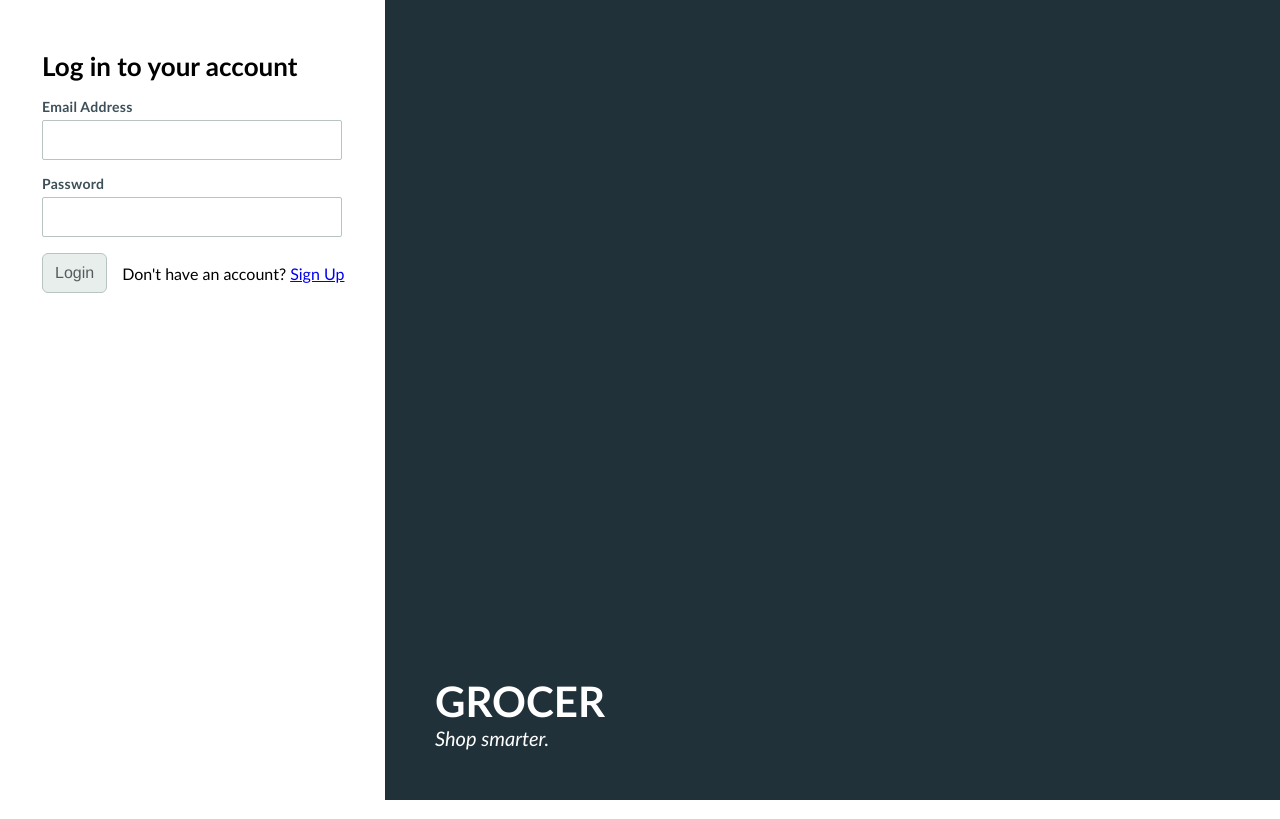
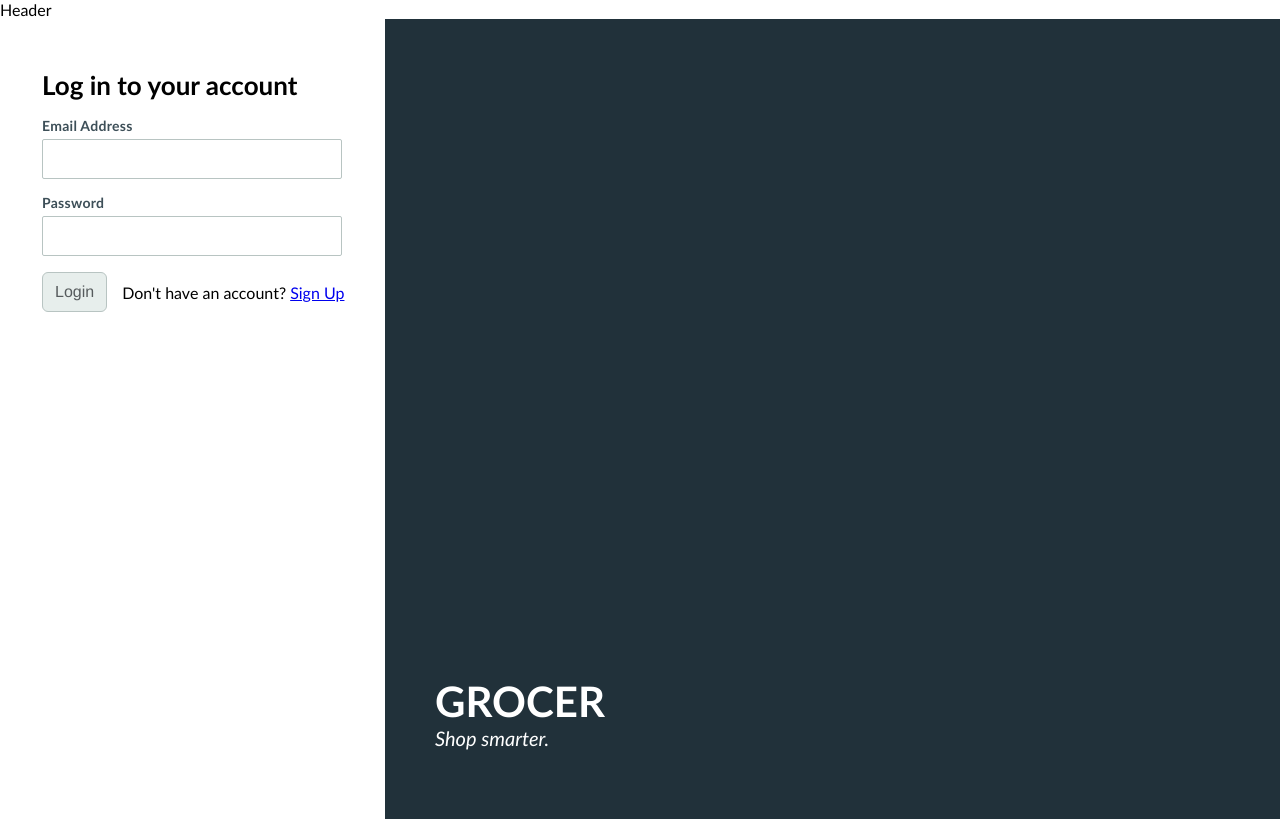
Before and after one commit to jim-cosgrave-web/next-starter, a Next.js app: page /login in a window 1280 px wide. Built offline with nearby package versions, Linux system fonts and the light colour scheme.

Commit message:
Added layout components

```diff
--- /dev/null
+++ b/components/Layout/Header.tsx
@@ -0,0 +1,11 @@
+import React from 'react';
+
+const Header = () => {
+    return (
+        <div>
+            <div>Header</div>
+        </div>
+    );
+};
+
+export default Header;
--- /dev/null
+++ b/components/Layout/Layout.tsx
@@ -0,0 +1,13 @@
+import React from 'react';
+import Header from './Header';
+
+const Layout = ({children}) => {
+    return (
+        <div>
+            <Header />
+            {children}
+        </div>
+    );
+};
+
+export default Layout;
--- a/pages/_app.js
+++ b/pages/_app.js
@@ -1,7 +1,11 @@
-// import '../main.css'
+import Layout from '../components/Layout/Layout';
 import './../public/styles/main.scss';
 
 // This default export is required in a new `pages/_app.js` file.
 export default function MyApp({ Component, pageProps }) {
-    return <Component {...pageProps} />
+    return (
+        <Layout>
+            <Component {...pageProps} />
+        </Layout>
+    );
 }
--- /dev/null
+++ b/public/styles/global.scss
@@ -0,0 +1,39 @@
+html, body {
+    margin: 0;
+    padding: 0;
+  }
+
+  *, *::after, *::before {
+    box-sizing: border-box;
+  }
+
+  body {
+    display: flex;
+    font-family: Trebuchet MS, Lucida Grande, Lucida Sans Unicode, Lucida Sans, Tahoma, sans-serif;
+    max-width: 100%;
+    overflow-x: hidden;
+    text-rendering: optimizeLegibility;
+  }
+
+
+
+.site-wrapper {
+    width: 100%;
+    height: 100%;
+}
+
+h1 {
+    font-size: 26px;
+}
+
+.error-text {
+    color: red;
+}
+
+.mb-20 {
+    margin-bottom: 20px;
+}
+
+.ml-15 {
+    margin-left: 15px;
+}
--- a/public/styles/main.scss
+++ b/public/styles/main.scss
@@ -1,31 +1,5 @@
 @import './variables';
 
-body {
-    margin: 0;
-    padding: 0;
-    font-family: Trebuchet MS, Lucida Grande, Lucida Sans Unicode, Lucida Sans, Tahoma, sans-serif;
-}
-
-.site-wrapper {
-    width: 100%;
-    height: 100%;
-}
-
-h1 {
-    font-size: 26px;
-}
-
-.error-text {
-    color: red;
-}
-
-.mb-20 {
-    margin-bottom: 20px;
-}
-
-.ml-15 {
-    margin-left: 15px;
-}
-
+@import './global.scss';
 @import './login.scss';
 @import './button.scss';
```
Also changed, not shown: todo.txt (added).
